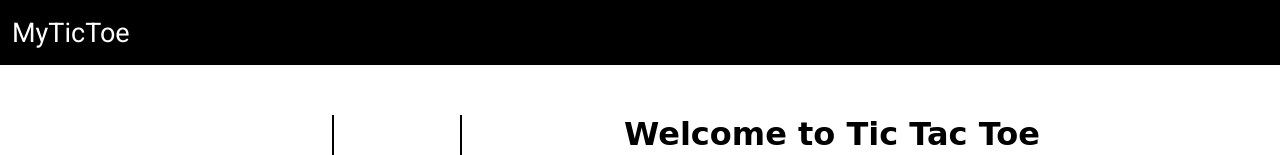
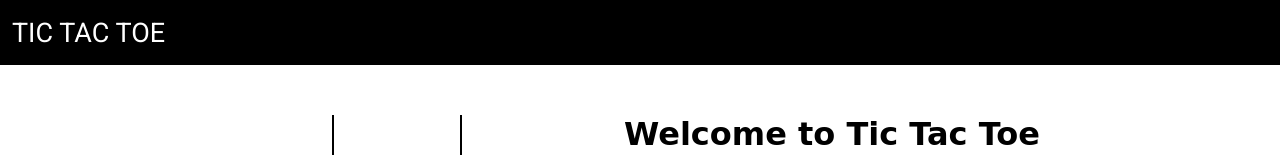
Before and after one commit to utkars3/tic-tac-toe, a plain HTML site: page index.html in a window 1280 px wide. Shown: the top 155 px of the page. Drawn offline with Linux system fonts and the light colour scheme; a web font is replaced by a local one.

Commit message:
Update index.html

```diff
--- a/index.html
+++ b/index.html
@@ -10,7 +10,7 @@
     <body>
         <nav>
             <ul>
-                <li>MyTicToe</li>
+                <li>TIC TAC TOE</li>
             </ul>
         </nav>
 
```
